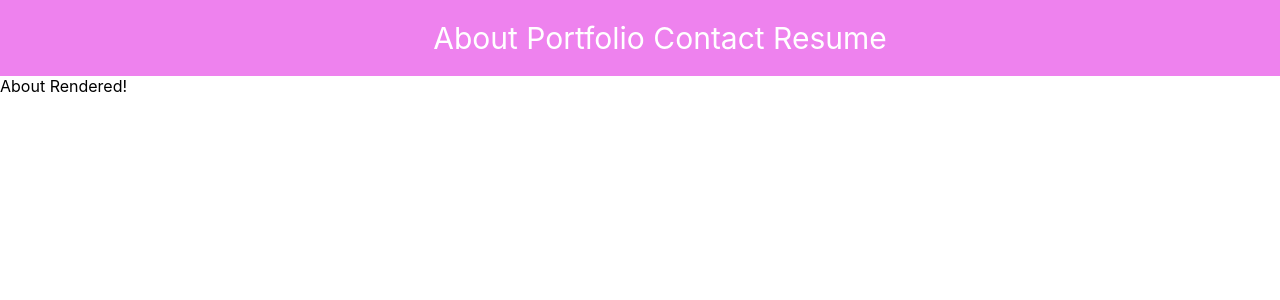
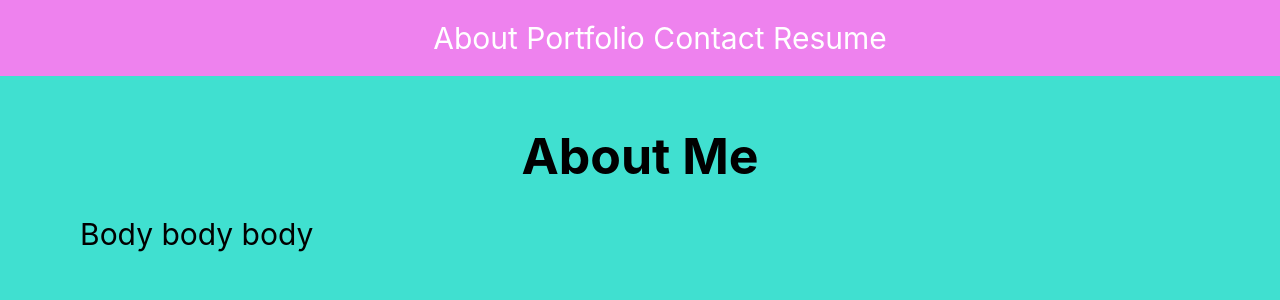
Before and after one commit to sarawrmas/react-portfolio, a React (Create React App) app: page / in a window 1280 px wide. Shown: the top 300 px of the page. Built offline with nearby package versions, Linux system fonts and the light colour scheme.

Commit message:
basic page layouts

```diff
--- a/src/App.css
+++ b/src/App.css
@@ -1,6 +1,10 @@
 * {
   margin: 0px;
   padding: 0px;
+}
+
+body {
+  background-color: turquoise;
 }
 
 li {
@@ -9,6 +13,20 @@ li {
 
 a {
   text-decoration: none;
+}
+
+.page-div {
+  margin: 50px;
+}
+
+.page-header {
+  font-size: 50px;
+  text-align: center;
+}
+
+.page-body {
+  font-size: 30px;
+  margin: 30px;
 }
 
 .nav-div {
--- a/src/components/About.js
+++ b/src/components/About.js
@@ -2,7 +2,10 @@ import React from 'react';
 
 function About() {
   return (
-    <div>About Rendered!</div>
+    <div className="page-div">
+      <h1 className="page-header">About Me</h1>
+      <p className="page-body">Body body body</p>
+    </div>
   );
 }
 
--- a/src/components/Contact.js
+++ b/src/components/Contact.js
@@ -2,7 +2,10 @@ import React from 'react';
 
 function Contact() {
   return (
-    <div>Contact Rendered!</div>
+    <div className="page-div">
+    <h1 className="page-header">Contact</h1>
+    <p className="page-body">Body body body</p>
+  </div>
   );
 }
 
--- a/src/components/Portfolio.js
+++ b/src/components/Portfolio.js
@@ -2,7 +2,10 @@ import React from 'react';
 
 function Portfolio() {
   return (
-    <div>Portfolio Rendered!</div>
+    <div className="page-div">
+    <h1 className="page-header">Portfolio</h1>
+    <p className="page-body">Body body body</p>
+  </div>
   );
 }
 
--- a/src/components/Resume.js
+++ b/src/components/Resume.js
@@ -2,7 +2,10 @@ import React from 'react';
 
 function Resume() {
   return (
-    <div>Resume Rendered!</div>
+    <div className="page-div">
+    <h1 className="page-header">Resume</h1>
+    <p className="page-body">Body body body</p>
+  </div>
   );
 }
 
```
